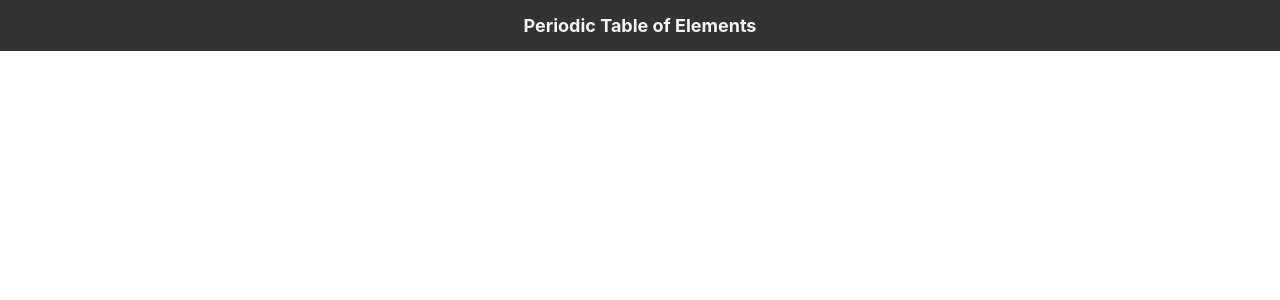
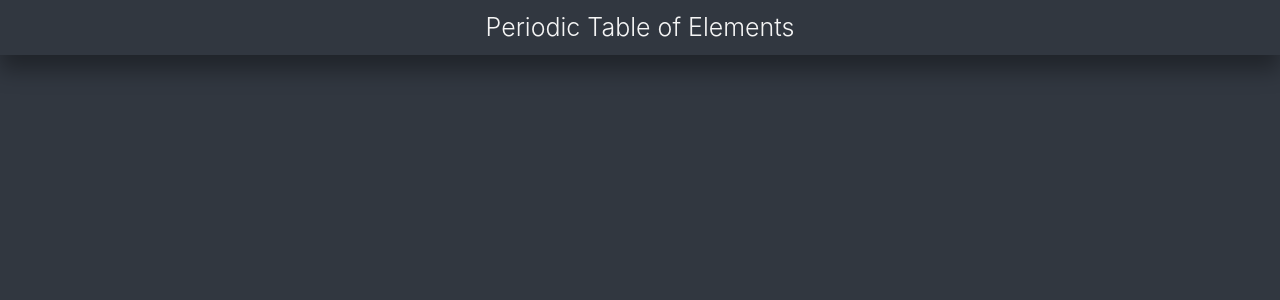
Before and after one commit to catakul/Capstone-Project, a React (Create React App) app: page / in a window 1280 px wide. Shown: the top 300 px of the page. Built offline with nearby package versions, Linux system fonts and the light colour scheme.

Commit message:
bug fix, style, layout, positioningagain

```diff
--- a/src/App.js
+++ b/src/App.js
@@ -27,12 +27,19 @@ const StyledBody = styled.div`
 const StyledTitel = styled.nav`
   overflow: hidden;
   width: 100vw;
-  top: -20px;
+  top: -21px;
   left: -20px;
   margin: 20px;
+  height: 7vh;
   position: fixed;
-  background-color: #333;
+  background-color: #313740;
   color: whitesmoke;
   display: flex;
   justify-content: center;
+  align-items: center;
+  box-shadow: 0 15px 22px rgb(0 0 0 / 35%);
+  h1 {
+    font-size: 25px;
+    font-weight: 300;
+  }
 `;
--- a/src/Components/Filter.js
+++ b/src/Components/Filter.js
@@ -2,16 +2,16 @@ import styled from 'styled-components';
 import data from '../PeriodicTableJSON.json';
 
 const colorMap = {
-  actinide: '#7377FA',
-  'noble-gas': '#FFC600',
+  actinide: '#455DB8',
+  'noble-gas': '#FFB400',
   'alkaline earth metal': '#E45143',
   'diatomic-nonmetal': '#D81159',
   'alkali-metal': '#8F2D56',
   'transition-metal': '#7F4800',
   'post-transition-metal': '#6A456B',
-  'polyatomic-nonmetal': '#40FF4D',
+  'polyatomic-nonmetal': '#40B44D',
   lanthanide: '#008F7A',
-  metalloid: '#1E445E',
+  metalloid: '#255473',
 };
 
 function FilterFunction({setNewFilter}) {
@@ -32,9 +32,9 @@ function FilterFunction({setNewFilter}) {
   }
   return (
     <StyledFilter>
-      <StyledButtons onClick={() => handleCloseFilter()}>
+      <ResetButton onClick={() => handleCloseFilter()}>
         Reset Filter
-      </StyledButtons>
+      </ResetButton>
       {colorArray.map(color => {
         return (
           <StyledButtons
@@ -53,29 +53,33 @@ function FilterFunction({setNewFilter}) {
 const StyledFilter = styled.div`
   display: grid;
   grid-template-columns: 1fr 1fr 1fr 1fr 1fr 1fr;
-  /* grid-template-rows: 21% 21% 21% 21%; */
   position: absolute;
   left: 35.5%;
   margin-bottom: 50px;
-  /* margin: 0 auto;
-  top: 130%;
-  display: flex;
-  flex-flow: row;
-  font-size: 13px;
-  left: 55%;
-  height: 7.5vh;
-  overflow-x: scroll; */
+`;
+
+const ResetButton = styled.button`
+  border: 1px black solid;
+  border-radius: 8px;
+  font-size: 14px;
+  padding: 2px 3px;
+  margin: 5px;
+  width: 80px;
+  height: 55px;
+  background: #777;
+  color: whitesmoke;
 `;
 
 const StyledButtons = styled.button`
   background: ${props => props.backgroundColor};
   border: 1px black solid;
-  border-radius: 5px;
+  border-radius: 8px;
   font-size: 14px;
   padding: 2px 3px;
   margin: 5px;
   width: 80px;
   height: 55px;
+  color: whitesmoke;
 `;
 
 export default FilterFunction;
--- a/src/Components/Modal.js
+++ b/src/Components/Modal.js
@@ -10,11 +10,7 @@ export default function Modal({isOpen, onClose, content, onNavigate}) {
         <StyledOuterModal>
           <StyledInnerModal>
             <StyledCloseButton type="button" onClick={onClose}>
-              <Icon
-                icon="ant-design:close-square-outlined"
-                width="45"
-                height="45"
-              />
+              <Icon icon="ei:close" color="white" width="45" height="45" />
             </StyledCloseButton>
             <StyledWikipediaIcon href={content.source}>
               <Icon icon="fa6-brands:wikipedia-w" width="40" height="40" />
@@ -166,7 +162,6 @@ const StyledAtomicMass = styled.div`
 
 const StyledOuterModal = styled.div`
   overflow-y: scroll;
-  /* overflow-x: scroll; */
   position: fixed;
   top: 0;
   left: 0;
@@ -174,11 +169,9 @@ const StyledOuterModal = styled.div`
   height: 100vh;
   margin-top: 0;
   background: rgba(0, 0, 0, 0.55);
-
   z-index: 6;
-
-  animation: animateright 1.2s;
-  @keyframes animateright {
+  animation: animatetop 1.2s;
+  @keyframes animatetop {
     from {
       top: -300px;
       opacity: 0;
--- a/src/Components/PeriodicTable.js
+++ b/src/Components/PeriodicTable.js
@@ -5,16 +5,16 @@ import styled from 'styled-components';
 import FilterFunction from '../Components/Filter.js';
 
 const colorMap = {
-  actinide: '#7377FA',
-  'noble-gas': '#FFC600',
+  actinide: '#455DB8',
+  'noble-gas': '#FFB400',
   'alkaline earth metal': '#E45143',
   'diatomic-nonmetal': '#D81159',
   'alkali-metal': '#8F2D56',
   'transition-metal': '#7F4800',
   'post-transition-metal': '#6A456B',
-  'polyatomic-nonmetal': '#40FF4D',
+  'polyatomic-nonmetal': '#40B44D',
   lanthanide: '#008F7A',
-  metalloid: '#1E445E',
+  metalloid: '#255473',
 };
 
 const PeriodicTable = () => {
@@ -40,12 +40,9 @@ const PeriodicTable = () => {
       <FilterFunction setNewFilter={setNewFilter} />
       <StyledPeriodicTable>
         {data.elements.map((element, index) => {
-          {
-            FilterColor = isFilter.find(
-              filter => filter.number === element.number
-            );
-          }
-
+          FilterColor = isFilter.find(
+            filter => filter.number === element.number
+          );
           return (
             <StyledElement
               type="button"
@@ -82,10 +79,10 @@ export default PeriodicTable;
 
 const StyledPeriodicTable = styled.div`
   display: grid;
-  grid-template-columns: repeat(18, 54px);
-  grid-template-rows: repeat(10, 54px);
+  grid-template-columns: repeat(18, 58px);
+  grid-template-rows: repeat(10, 58px);
   grid-gap: 2px;
-  margin-top: 22%;
+  margin-top: 13%;
 
   @media all and (min-width: 600px) {
     display: grid;
@@ -102,7 +99,7 @@ const StyledPeriodicTable = styled.div`
 const StyledElement = styled.button`
   border: 1px solid black;
   color: #f7f7f7;
-  border-radius: 3px;
+  border-radius: 5px;
   position: relative;
   display: flex;
   align-items: center;
@@ -111,21 +108,14 @@ const StyledElement = styled.button`
     transform: scale(1.25, 1.25);
     z-index: 1;
   }
-  /* @media all and (min-width: 600px) {
-    border: 1px solid black;
-    position: relative;
-    display: flex;
-    align-items: center;
-    justify-content: center;
-  } */
 `;
 
 const StyledNumber = styled.span`
-  font-size: 10px;
+  font-size: 11px;
   position: absolute;
-  top: 5px;
-  left: 5px;
-  color: black;
+  top: 3px;
+  left: 4px;
+  color: whitesmoke;
   @media all and (min-width: 600px) {
     font-size: 14px;
     position: absolute;
@@ -135,20 +125,18 @@ const StyledNumber = styled.span`
 `;
 
 const StyledName = styled.span`
-  font-size: 8px;
+  font-size: 7.5px;
   position: absolute;
   bottom: 4px;
-  color: black;
+  color: whitesmoke;
   @media all and (min-width: 600px) {
-    font-size: 10.5px;
+    font-size: 10px;
     position: absolute;
-    bottom: 4px;
   }
 `;
 const StyledSymbol = styled.span`
-  font-size: 22px;
-  position: absolute;
-  color: black;
+  font-size: 25px;
+  color: whitesmoke;
   @media all and (min-width: 600px) {
     font-size: 27px;
     position: absolute;
--- a/src/GlobalStyles.js
+++ b/src/GlobalStyles.js
@@ -15,6 +15,7 @@ export default styled.createGlobalStyle`
     font-family: -apple-system, BlinkMacSystemFont, 'Segoe UI', Roboto, Oxygen,
       Ubuntu, Cantarell, 'Open Sans', 'Helvetica Neue', sans-serif;
     text-align: center;
+    background-color: #313740;
   }
 
   button,
```
